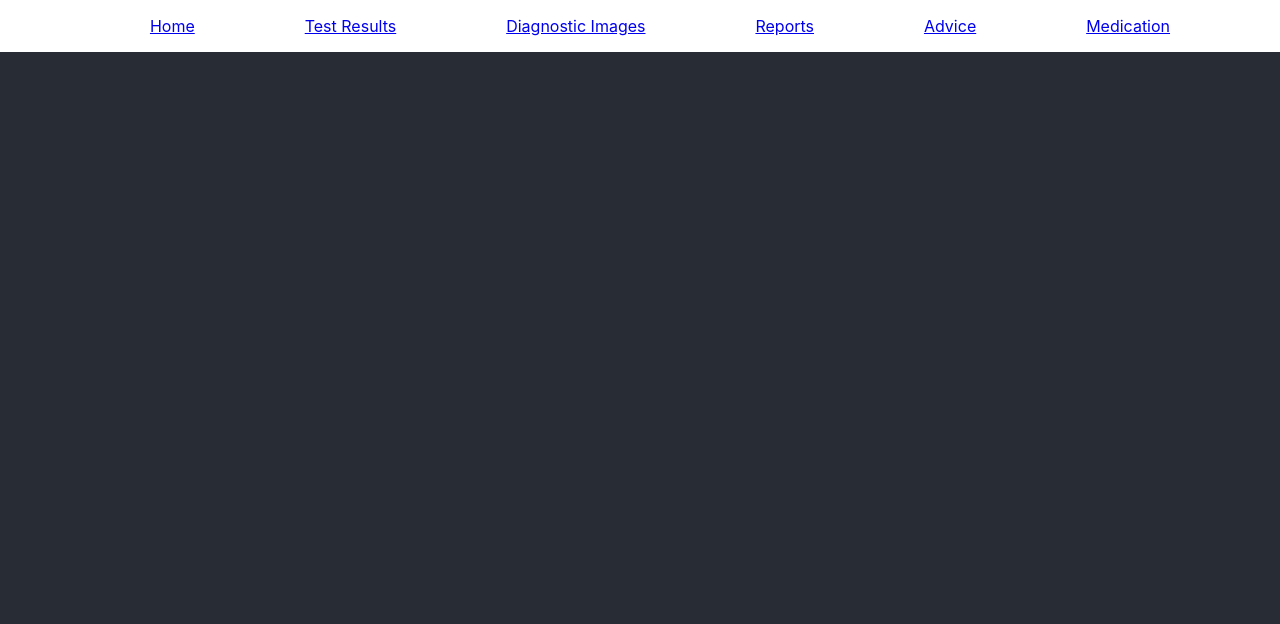
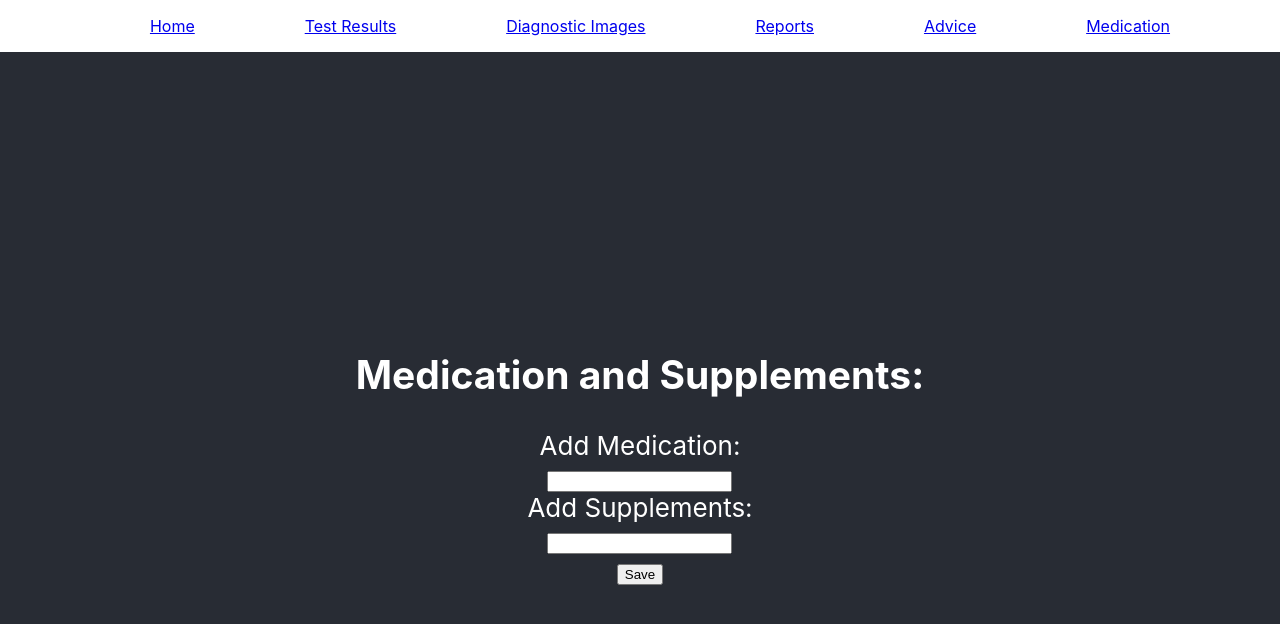
Before and after one commit to MelanieJ1/health_app_project, a React (Create React App) app: page /medication in a window 1280 px wide. Shown: the top 624 px of the page. Built offline with nearby package versions, Linux system fonts and the light colour scheme; no server answers.

Commit message:
added form for vitamins

```diff
--- a/src/App.js
+++ b/src/App.js
@@ -4,26 +4,28 @@ import { BrowserRouter as Router, Routes, Route } from "react-router-dom";
 import NavBar from './components/NavBar';
 import Advice from "./components/Advice";
 import Meds from './components/Meds';
-
-
-
-import MedDataCard from './components/MedDataCard';
-import MedDataGrid from './components/MedDataGrid';
-import { getMedData } from './components/MedDataService';
-import EatHealthyContainer from './containers/EatHealthyContainer';
+import HealthDataService from './containers/HealthService';
+// import MedsForm from './components/MedsForm';
+// import MedDataCard from './components/MedDataCard';
+// import MedDataGrid from './components/MedDataGrid';
+// import { getMedData } from './components/MedDataService';
 
 
 
 
 function App() {
-  const [medicalData, setMedicalData] = useState([]);
-  useEffect(()=>{
-    getMedData()
-    .then((data)=>{
-      console.log(data);
-      setMedicalData(data)
-    })
-  },[]);
+  const [item, setItems] = useState([]);
+
+
+  useEffect(() => {
+    HealthDataService.getHealthData().then((items) => setItems(items))
+  }, [])
+
+  const addNewItem = (item) => {
+    HealthDataService.addNewItem(item).then((newItem) =>
+      setItems([...item, newItem])
+    )
+  }
 
 
 
@@ -44,18 +46,7 @@ function App() {
     </>
 
 
-    // {/* <div className="App">
-    //   <header className="App-header">
 
-    //     <>
-
-    // <div>
-    //   <h1>Healthy Eating</h1>
-    //  <EatHealthyContainer />
-    // </div>
-    //     </>
-    //   </header>
-    // </div> */}
 
   );
 
--- a/src/components/Meds.jsx
+++ b/src/components/Meds.jsx
@@ -1,9 +1,10 @@
 import React from 'react';
-import '../App.css';
+import MedsForm from './MedsForm';
+import '../App.js';
 
 
 
-const Meds = () => {
+const Meds = (addNewItem) => {
     return (
 
     <div className="App">
@@ -12,7 +13,10 @@ const Meds = () => {
 
      <div>
 
+        <MedsForm addNewItem={addNewItem} />
     </div>
+
+
         </>
       </header>
     </div>
--- /dev/null
+++ b/src/components/MedsForm.jsx
@@ -0,0 +1,74 @@
+import { useState } from "react"
+import '../App.css';
+
+const MedsForm = ({addNewData}) => {
+
+    const [formData, setFormData] = useState({
+        "Add Medication": null,
+        "Add Supplement": null,
+
+      })
+
+      const onChange = (e) =>  {
+        const NewFormData = Object.assign({}, formData)
+        NewFormData[e.target.name] = e.target.value
+        setFormData(NewFormData)
+      }
+
+      const onSubmit = (e) => {
+        e.preventDefault()
+        addNewData(formData)
+        setFormData(
+            {
+                "Add Medication": "",
+                "Add Supplement": "",
+
+            }
+
+        )
+      }
+
+      return(
+
+
+      <form onSubmit={onSubmit}>
+        <h2>Medication and Supplements:</h2>
+
+            <label htmlFor="Medication">Add Medication:</label>
+            <br></br>
+            <input
+                  onChange={onChange}
+                  type="text"
+                  name="Individual"
+                  id="Individual"
+                  required
+                  value={formData.Medication}
+            />
+            <br></br>
+
+                        <label htmlFor="Supplements">Add Supplements:</label>
+            <br></br>
+            <input
+                  onChange={onChange}
+                  type="text"
+                  name="Individual"
+                  id="Individual"
+                  required
+                  value={formData.Supplements}
+            />
+
+            <br></br>
+
+            <input className="saveformbutton" type="submit" value="Save" id="save"/>
+      </form>
+
+      )
+
+
+
+
+
+
+        }
+
+    export default MedsForm;
--- /dev/null
+++ b/src/containers/HealthService.jsx
@@ -0,0 +1,23 @@
+
+const baseURL = 'http://localhost:9000/api/health_data/'
+
+
+
+const HealthDataService = {
+  getHealthData() {
+    return fetch(baseURL).then((res) => res.json())
+  },
+
+  addNewItem(newItem) {
+    return fetch(baseURL, {
+      method: 'POST',
+      body: JSON.stringify(newItem),
+      headers: {
+        'Content-Type': 'application/json',
+      },
+    }).then((res) => res.json())
+  },
+
+}
+
+export default HealthDataService;
```
